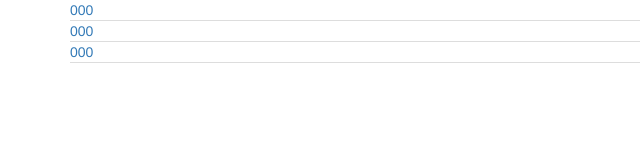
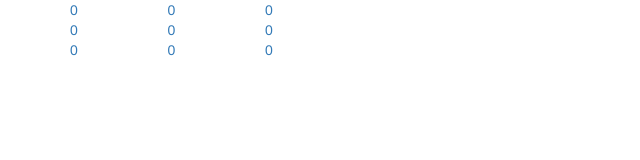
Before and after one commit to yuli0109/angular-tic-tac-toe, a plain HTML site: page index.html in a window 1280 px wide. Shown: the whole page, without its empty margins (0-640 px from the left). Drawn offline with nearby package versions, Linux system fonts and the light colour scheme.

Commit message:
cell display

```diff
--- a/index.html
+++ b/index.html
@@ -10,8 +10,8 @@
 <h1 ng-show="winner">Winner is {{-1* player}}</h1>
 <div>
   <div ng-repeat="row in cells track by $index">
-    <div class="nav nav-tabs">
-      <a ng-click="handleClick($parent.$index, $index)" ng-repeat="col in row track by $index">{{cells[$parent.$index][$index]}}</a>
+    <div class="row">
+      <a class="col-sm-1" ng-click="handleClick($parent.$index, $index)" ng-repeat="col in row track by $index">{{cells[$parent.$index][$index]}}</a>
     </div>
   </div>
 </div>
```
